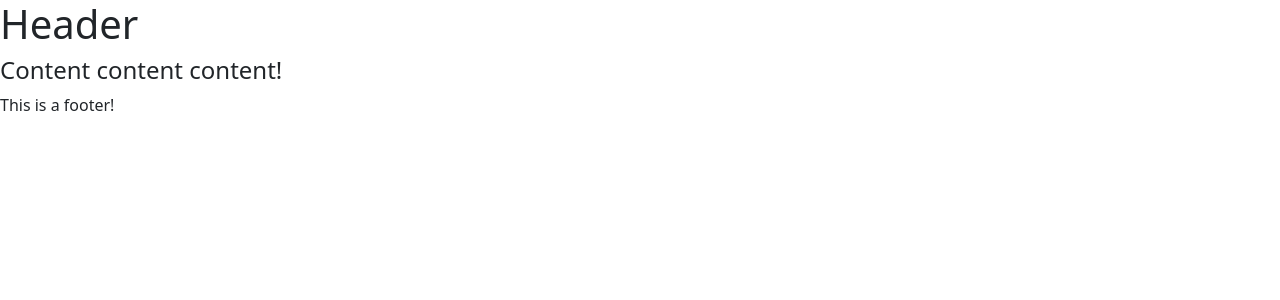
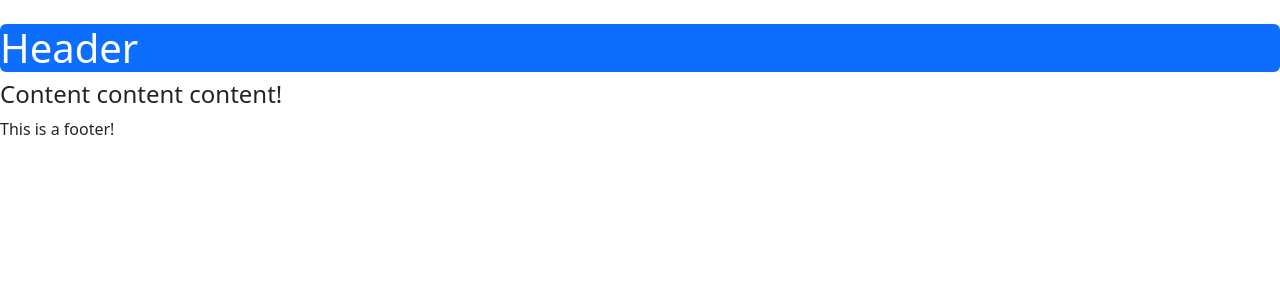
Before and after one commit to jupitters/team-member-allocation, a React (Vite) app: page / in a window 1280 px wide. Shown: the top 300 px of the page. Built offline with nearby package versions, Linux system fonts and the light colour scheme.

Commit message:
created employees

```diff
--- a/src/Header.jsx
+++ b/src/Header.jsx
@@ -3,7 +3,7 @@
 const Header = () => {
   return (
     <header>
-        <h1>Header</h1>
+        <h1 className='mt-4 p5 bg-primary text-white rounded'>Header</h1>
     </header>
   )
 }
```
Also changed, not shown: src/Emplyees.jsx (added, +9 -0 lines).
